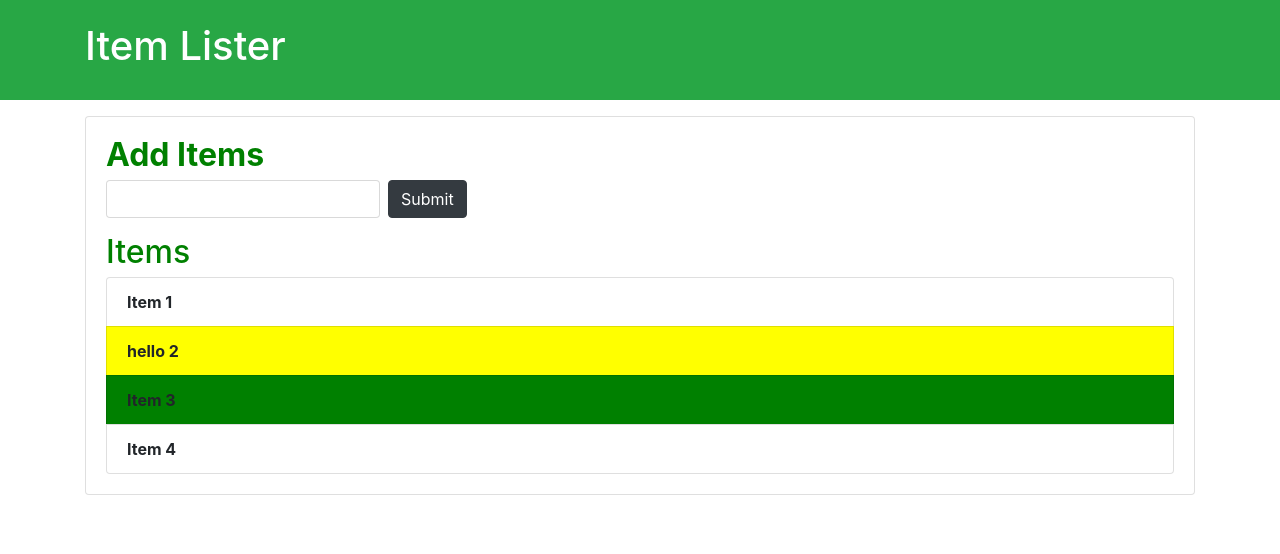
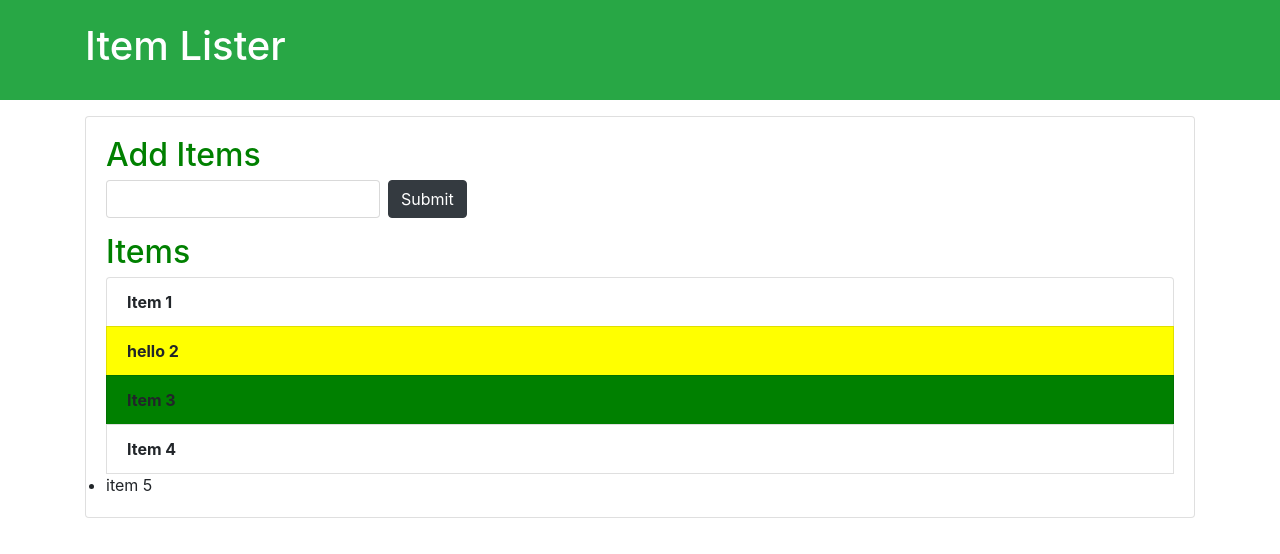
Before and after one commit to amogh4319/gittutorialdemo, a plain HTML site: page index.html in a window 1280 px wide. Drawn offline with nearby package versions, Linux system fonts and the light colour scheme.

Commit message:
added new li element

```diff
--- a/index.html
+++ b/index.html
@@ -20,7 +20,7 @@
   </header>
   <div class="container">
    <div id="main" class="card card-body">
-    <h2 class="title"><b>Add Items</b></h2>
+    <h2 class="title"><b></b>Add Items</b></h2>
     <form class="form-inline mb-3">
       <input type="text" class="form-control mr-2">
       <input type="submit" class="btn btn-dark" value="Submit">
@@ -31,7 +31,7 @@
       <li class="list-group-item">Item 2</li>
       <li class="list-group-item">Item 3</li>
       <li class="list-group-item">Item 4</li>
-
+        <li>item 5</li>
     </ul>
    </div>
   </div>
```
